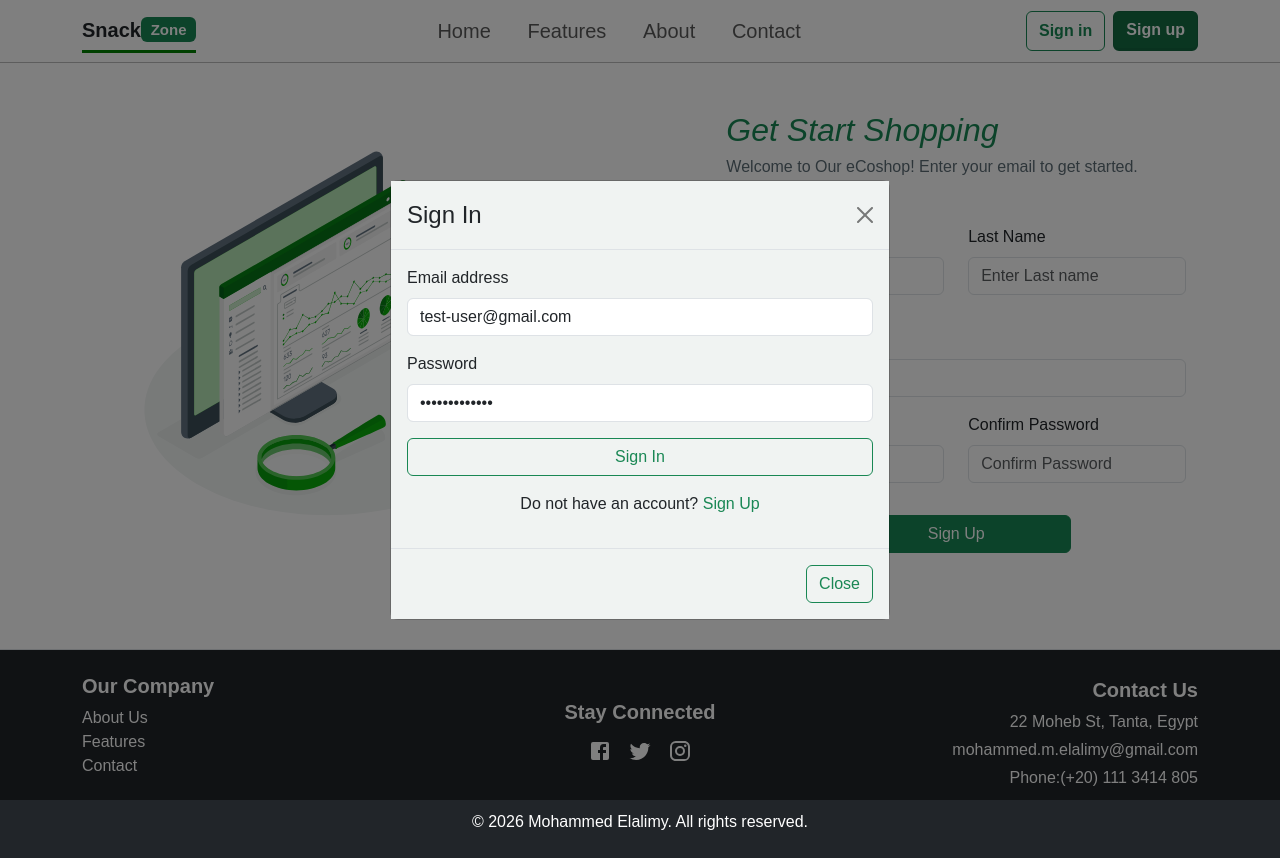
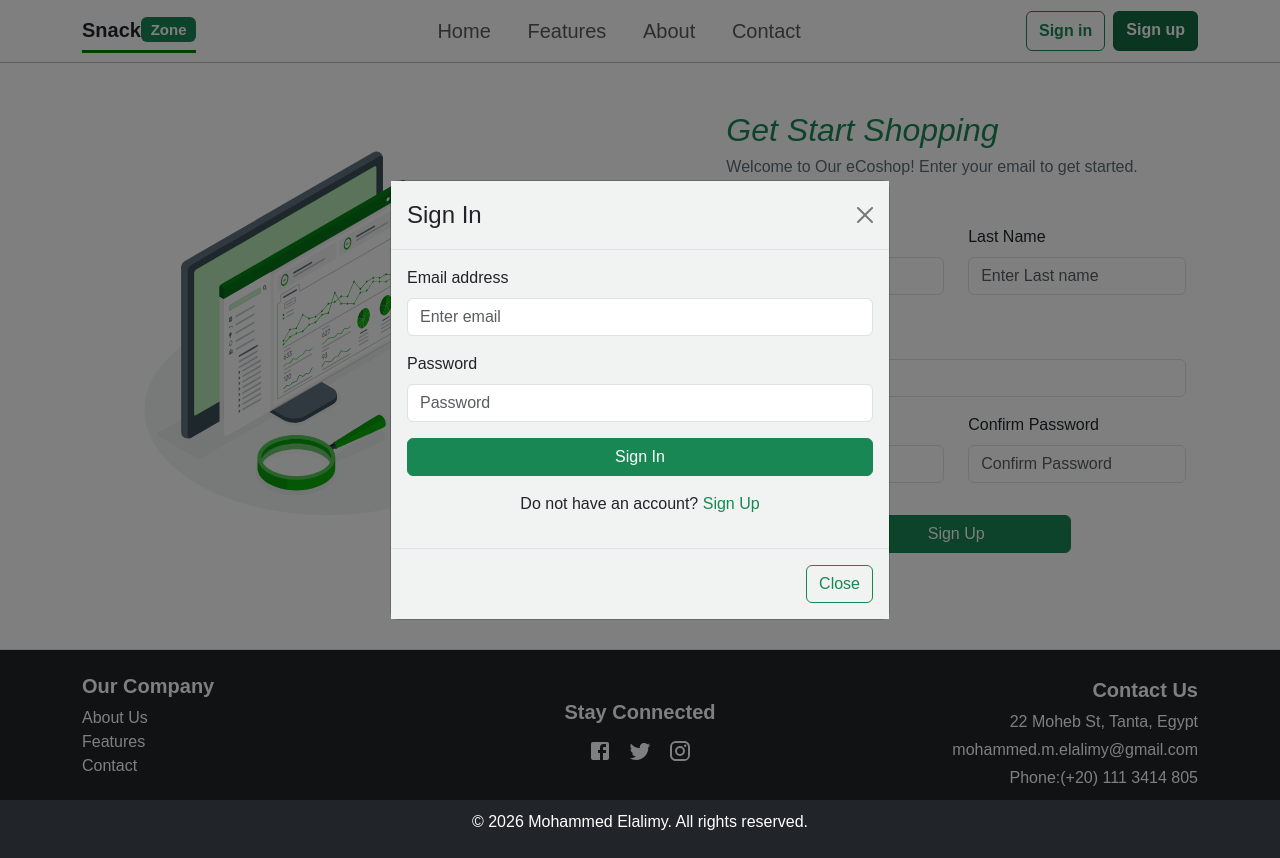
Before and after one commit to mohammedmelalimy/Our-Market-Website, a React (Vite) app in the folder frontend/: page /signup in a window 1280 px wide. Both pictures are taken after a click on the button "Sign in". Built offline with nearby package versions, Linux system fonts and the light colour scheme; a web font is replaced by a local one.

Commit message:
add authentication feature

```diff
--- a/frontend/package.json
+++ b/frontend/package.json
@@ -16,6 +16,7 @@
     "@mui/material": "^6.1.4",
     "@reduxjs/toolkit": "^2.2.7",
     "axios": "^1.7.7",
+    "bcryptjs": "^3.0.3",
     "bootstrap": "^5.3.3",
     "lucide-react": "^0.562.0",
     "react": "^18.3.1",
@@ -29,6 +30,7 @@
     "react-responsive": "^10.0.0",
     "react-router-dom": "^6.26.2",
     "react-slick": "^0.30.2",
+    "react-toastify": "^11.0.5",
     "react-typed": "^2.0.12",
     "redux": "^5.0.1",
     "slick-carousel": "^1.8.1"
--- a/frontend/src/pages/mainpages/Signin.jsx
+++ b/frontend/src/pages/mainpages/Signin.jsx
@@ -1,17 +1,76 @@
-import { Button, Form } from 'react-bootstrap';
-import { Link } from 'react-router-dom';
+import { Button, Form } from "react-bootstrap";
+import { useForm } from "react-hook-form";
+import { useNavigate } from "react-router-dom";
+import { toast, ToastContainer } from "react-toastify";
+import "react-toastify/dist/ReactToastify.css";
+
+// تحديد API حسب البيئة (local أو deployed)
+const API_URL =
+  window.location.hostname === "localhost"
+    ? "http://localhost:3000"
+    : import.meta.env.VITE_API_URL;
 
 const Signin = () => {
+  const navigate = useNavigate();
+
+  const {
+    register,
+    handleSubmit,
+    formState: { errors },
+  } = useForm({ mode: "onBlur" });
+
+  const onSubmit = async (data) => {
+    try {
+
+      const res = await fetch(`${API_URL}/login`, {
+        method: "POST",
+        headers: { "Content-Type": "application/json" },
+        body: JSON.stringify({
+          email: data.email,
+          password: data.password,
+        }),
+      });
+
+      if (!res.ok) {
+
+        throw new Error("Email or password is incorrect!");
+      }
+
+      const result = await res.json();
+
+
+      localStorage.setItem("token", result.accessToken);
+      localStorage.setItem("user", JSON.stringify(result.user));
+
+      toast.success("Login successful!");
+      setTimeout(() => navigate("/user"), 1500);
+
+    } catch (error) {
+      console.error(error);
+      toast.error(error.message || "Something went wrong!");
+    }
+  };
+
   return (
     <>
-      <Form>
+      <Form onSubmit={handleSubmit(onSubmit)}>
         <Form.Group controlId="formBasicEmail" className="mb-3">
           <Form.Label>Email address</Form.Label>
           <Form.Control
             type="email"
             placeholder="Enter email"
-            defaultValue="test-user@gmail.com"
+            {...register("email", {
+              required: "Email is required",
+              pattern: {
+                value: /^[^\s@]+@[^\s@]+\.[^\s@]+$/,
+                message: "Please enter a valid email address",
+              },
+            })}
+            isInvalid={!!errors.email}
           />
+          <Form.Control.Feedback type="invalid">
+            {errors.email?.message}
+          </Form.Control.Feedback>
         </Form.Group>
 
         <Form.Group controlId="formBasicPassword" className="mb-3">
@@ -19,27 +78,41 @@ const Signin = () => {
           <Form.Control
             type="password"
             placeholder="Password"
-            defaultValue="123456@123456"
+            {...register("password", { required: "Password is required" })}
+            isInvalid={!!errors.password}
           />
+          <Form.Control.Feedback type="invalid">
+            {errors.password?.message}
+          </Form.Control.Feedback>
         </Form.Group>
 
-        <Button
-          as={Link}
-          to="/user"
-          variant="outline-success"
-          type="submit"
-          className="w-100"
-        >
+        <Button variant="success" type="submit" className="w-100">
           Sign In
         </Button>
       </Form>
 
-
       <div className="mt-3 text-center">
         <p>
-          Do not have an account? <Link to="/signup" className='text-decoration-none text-success'>Sign Up</Link>
+          Do not have an account?{" "}
+          <a href="/signup" className="text-success text-decoration-none">
+            Sign Up
+          </a>
         </p>
       </div>
+
+      {/* Toast notifications */}
+      <ToastContainer
+        position="top-right"
+        autoClose={3000}
+        hideProgressBar={false}
+        newestOnTop
+        closeOnClick
+        rtl={false}
+        pauseOnFocusLoss
+        draggable
+        pauseOnHover
+        theme="colored"
+      />
     </>
   );
 };
--- a/frontend/src/pages/mainpages/Signup.jsx
+++ b/frontend/src/pages/mainpages/Signup.jsx
@@ -1,29 +1,88 @@
-import { Button, Col, Form, Row } from 'react-bootstrap';
+import { Button, Col, Form, Row } from "react-bootstrap";
 import { useForm } from "react-hook-form";
-import { Link } from 'react-router-dom';
-import imgsign from '../../assets/signup-g.svg';
-import styles from '../../styles/Landing/signup.module.css';
-const { customcontainer , img} = styles;
+import { useNavigate } from "react-router-dom";
+import { toast, ToastContainer } from "react-toastify";
+import "react-toastify/dist/ReactToastify.css";
+import ImgSign from "../../assets/signup-g.svg";
+import styles from "../../styles/Landing/signup.module.css";
+
+const { customcontainer, img } = styles;
+
+//check if we work at local stage or deploy
+const USERS_API =
+  window.location.hostname === "localhost"
+    ? "http://localhost:3000/users"
+    : import.meta.env.VITE_API_URL_USERS;
+
+console.log(USERS_API)
 
 const Signup = () => {
-  const { register, handleSubmit, watch, formState: { errors } } = useForm({
-    mode: "onBlur"
+  // using useNavigate Hook
+  const navigate = useNavigate();
+// using useForm Hook
+  const {
+    register,
+    handleSubmit,
+    watch,
+    formState: { errors },
+  } = useForm({
+    mode: "onBlur",
   });
-
-  const onSubmit = (data) => console.log(data);
 
   const password = watch("password");
 
+  const onSubmit = async (data) => {
+    try {
+      const res = await fetch(`${USERS_API}?email=${data.email}`);
+      if (!res.ok) throw new Error(`HTTP error! status: ${res.status}`);
+      const existingUser = await res.json();
+
+      if (existingUser.length > 0) {
+        toast.error("Email already exists!");
+        return;
+      }
+
+
+      const postRes = await fetch(`${USERS_API}`, {
+        method: "POST",
+        headers: { "Content-Type": "application/json" },
+        body: JSON.stringify({
+          firstName: data.firstName,
+          lastName: data.lastName,
+          email: data.email,
+          password: data.password
+        }),
+      });
+
+      if (!postRes.ok) throw new Error(`HTTP error! status: ${postRes.status}`);
+
+      toast.success("Account created successfully!");
+      setTimeout(()=>{
+      navigate('/')
+    },4000)
+    } catch (error) {
+      console.error(error);
+      toast.error("Something went wrong!");
+    }
+  };
+
   return (
-      <div className= 'container mb-5 d-flex align-items-center justify-content-evenly'>
-          <div className={`${img} w-50  mx-5`}>
-            <img src={imgsign}/>
+    <>
+      <div className="container mb-5 d-flex align-items-center justify-content-evenly">
+        {/* Image */}
+        <div className={`${img} w-50 mx-5`}>
+          <img src={ImgSign} alt="Sign Up" />
         </div>
+
+        {/* Form */}
         <div className={`${customcontainer} my-5 container`}>
           <div>
             <h2 className="text-success">Get Start Shopping</h2>
-              <h6 style={{color:'rgb(92, 108, 117)'}}>Welcome to Our eCoshop! Enter your email to get started.</h6>
+            <h6 style={{ color: "rgb(92, 108, 117)" }}>
+              Welcome to Our eCoshop! Enter your email to get started.
+            </h6>
           </div>
+
           <Form className="mt-5" onSubmit={handleSubmit(onSubmit)}>
             <Row className="mb-3">
               <Col xs={12} md={6}>
@@ -66,8 +125,8 @@ const Signup = () => {
                   required: "Email is required",
                   pattern: {
                     value: /^[^\s@]+@[^\s@]+\.[^\s@]+$/,
-                      message: "Please enter a valid email address"
-                    }
+                    message: "Please enter a valid email address",
+                  },
                 })}
                 isInvalid={!!errors.email}
               />
@@ -87,8 +146,8 @@ const Signup = () => {
                       required: "Password is required",
                       pattern: {
                         value: /^(?=.*[A-Za-z])(?=.*\d)[A-Za-z\d]{8,}$/,
-                          message: "Password must be at least 8 characters long and contain a number"
-                        }
+                        message: "Password must be at least 8 characters long and contain a number",
+                      },
                     })}
                     isInvalid={!!errors.password}
                   />
@@ -106,8 +165,7 @@ const Signup = () => {
                     placeholder="Confirm Password"
                     {...register("confirmedPassword", {
                       required: "Please confirm your password",
-                        validate: value =>
-                          value === password || "Passwords do not match"
+                      validate: (value) => value === password || "Passwords do not match",
                     })}
                     isInvalid={!!errors.confirmedPassword}
                   />
@@ -119,13 +177,28 @@ const Signup = () => {
             </Row>
 
             <div className="d-flex justify-content-center">
-                <Button as={Link} to="/user" variant="success" type="submit" className="w-50 w-lg-25">
+              <Button variant="success" type="submit" className="w-50 w-lg-25">
                 Sign Up
               </Button>
             </div>
           </Form>
         </div>
       </div>
+
+      {/* Toast Container */}
+      <ToastContainer
+        position="top-right"
+        autoClose={3000}
+        hideProgressBar={false}
+        newestOnTop
+        closeOnClick
+        rtl={false}
+        pauseOnFocusLoss
+        draggable
+        pauseOnHover
+        theme="colored"
+      />
+    </>
   );
 };
 
```
Also changed, not shown: 2 other files (tests, documents, lock files or other folders). Lines whose indentation alone changed are shown as unchanged.
